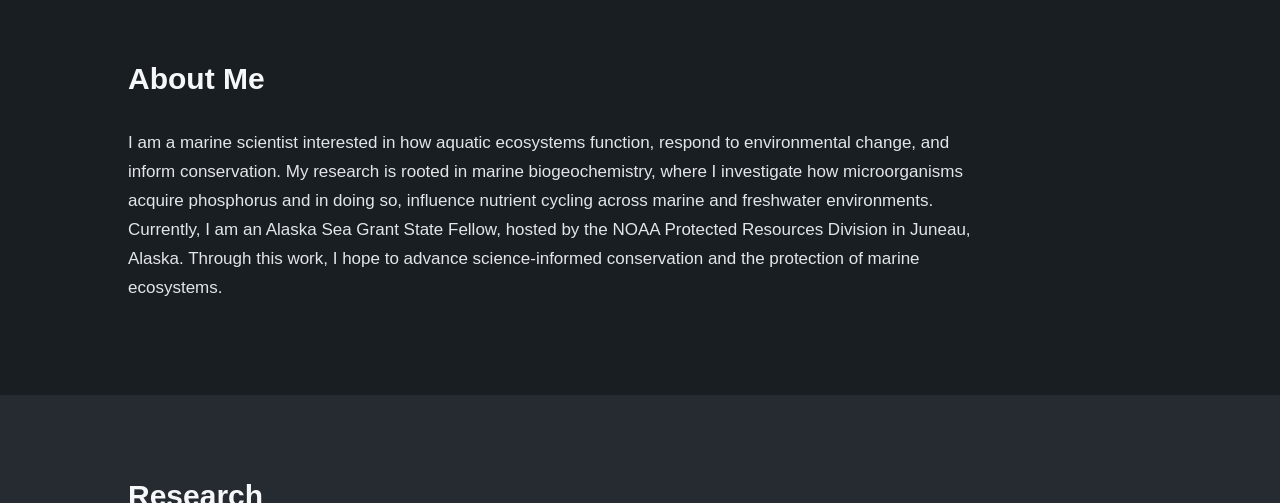
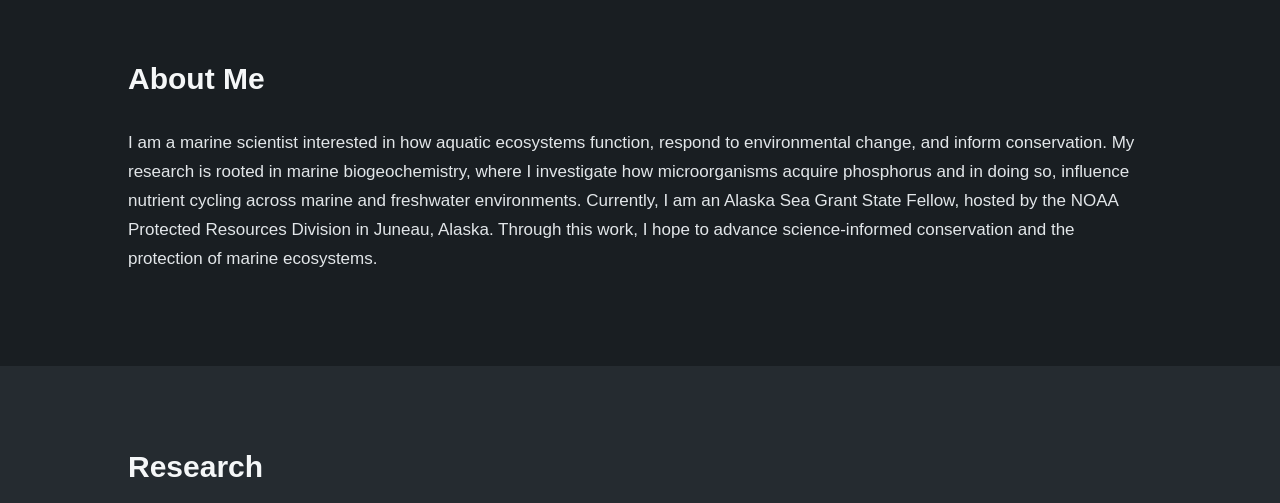
Before and after one commit to emily-waggoner/emily-waggoner.github.io, a plain HTML site: page index.html in a window 1280 px wide. Shown: the part 739-1242 px from the top of the page. Drawn offline with Linux system fonts and the light colour scheme.

Commit message:
Change max-width of .intro class to 100%

```diff
--- a/index.html
+++ b/index.html
@@ -167,7 +167,7 @@ nav a:hover {
 /* ===== ABOUT ME ===== */
 
 .intro {
-  max-width: 850px;
+  max-width: 100%;
   font-size: 17px;
 }
 
```
